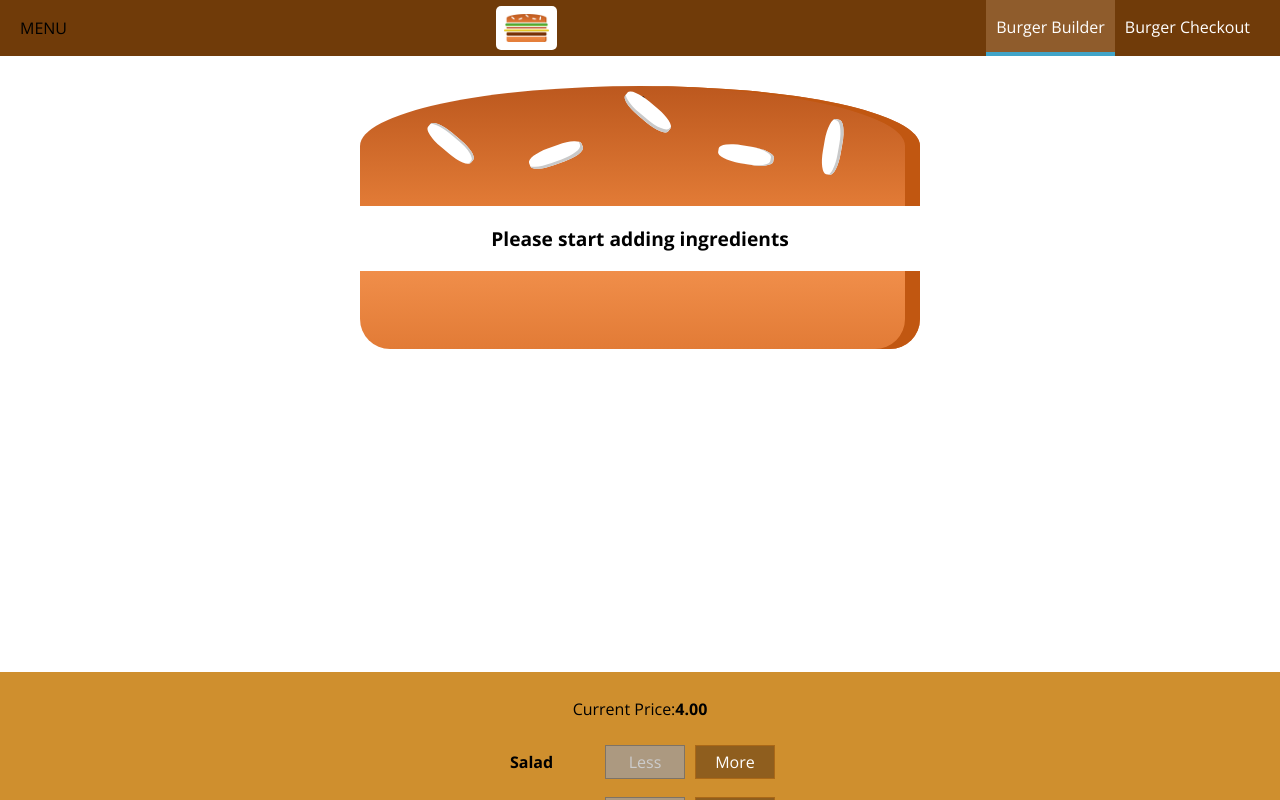
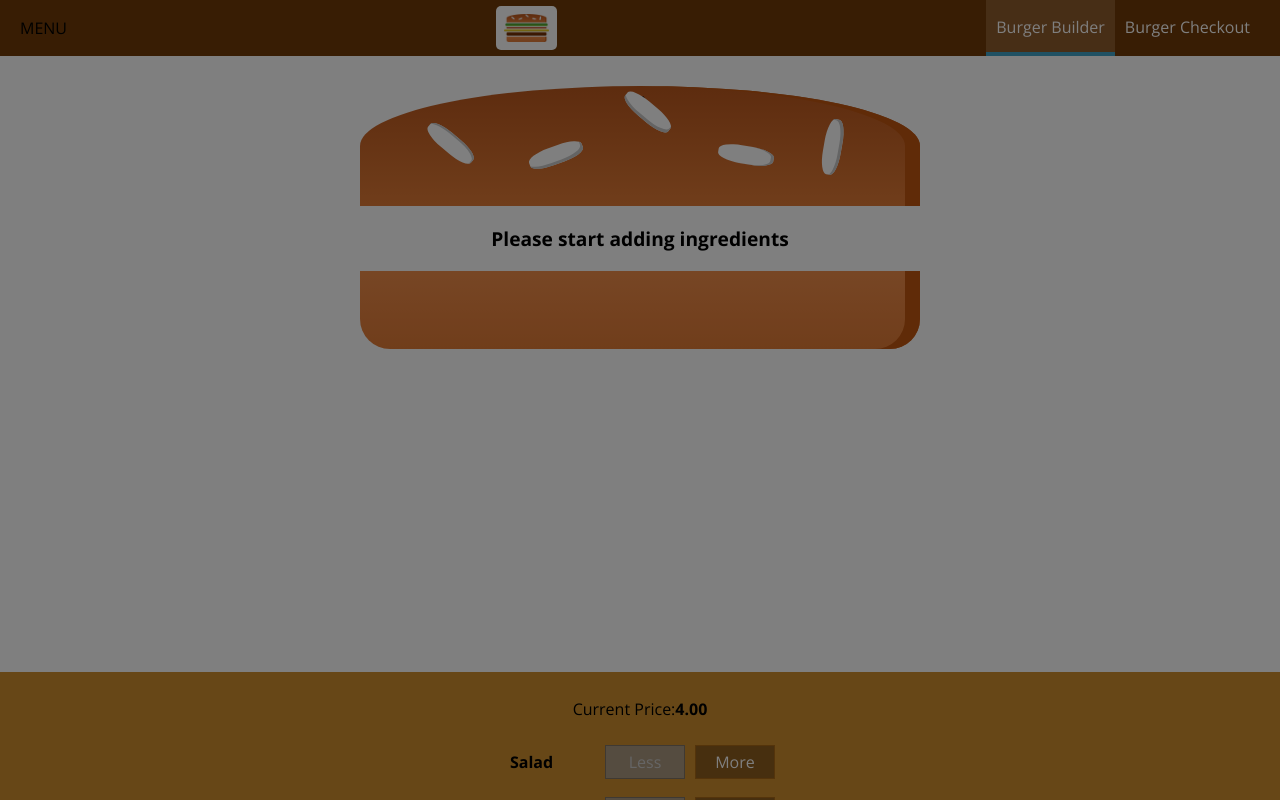
Before and after one commit to tushardahiya/burger-builder, a React app: page / in a window 1280 px wide. Shown: the top 800 px of the page. Built offline with nearby package versions, Linux system fonts and the light colour scheme.

Commit message:
added backdrop

```diff
--- a/src/components/Layout/Layout.js
+++ b/src/components/Layout/Layout.js
@@ -1,17 +1,30 @@
-import React from 'react';
+import React, { Component } from 'react';
 import Auxiliary from '../../hoc/Auxiliary';
 import classes from '../Layout/Layout.css';
 import Toolbar from '../Navigation/Toolbar/Toolbar';
 import SideDrawer from '../Navigation/SideDrawer/SideDrawer';
 
-const layout =(props) => (
-    <Auxiliary>
-        <Toolbar/>
-        <SideDrawer/>
-        <main className={classes.Content} >
-            {props.children}
-        </main>
-    </Auxiliary>
-);
+class Layout extends Component {
+    state={
+        showSideDrawer:true
+    }
 
-export default layout;
+    sideDrawerClosedHandler = ()=> {
+        this.setState({showSideDrawer: false});
+    }
+    render(){
+        return(
+            <Auxiliary>
+                <Toolbar/>
+                <SideDrawer
+                open={this.state.showSideDrawer}
+                closed={this.sideDrawerClosedHandler}/>
+                <main className={classes.Content} >
+                {this.props.children}
+                </main>
+            </Auxiliary>
+        )
+    }
+}
+
+export default Layout;
--- a/src/components/Navigation/NavigationItems/NavigationItem/NavigationItem.css
+++ b/src/components/Navigation/NavigationItems/NavigationItem/NavigationItem.css
@@ -2,7 +2,7 @@
      margin: 10px 0;
      box-sizing: border-box;
      display: block;
-     width: ;: 100%;
+     width: 100%;
  }
 
  .NavigationItem a {
--- a/src/components/Navigation/SideDrawer/SideDrawer.js
+++ b/src/components/Navigation/SideDrawer/SideDrawer.js
@@ -2,10 +2,18 @@
 import Logo from '../../Logo/Logo';
 import NavigationItems from '../NavigationItems/NavigationItems';
 import classes from './SideDrawer.css';
+import Auxiliary from '../../../hoc/Auxiliary';
+import Backdrop from '../../UI/Backdrop/Backdrop';
 
 const sideDrawer=(props)=>{
+    let attachedClasses= [classes.SideDrawer, classes.Close]
+    if(props.open) {
+        attachedClasses=[classes.SideDrawer, classes.Open]
+    }
     return(
-        <div className={classes.SideDrawer}>
+        <Auxiliary>
+            <Backdrop show={props.open} clicked={props.closed}/>
+            <div className={attachedClasses.join(' ')}>
                 <div className={classes.Logo}>
                     <Logo />
                 </div>
@@ -14,6 +22,7 @@
                 </nav>
 
             </div>
+        </Auxiliary>
     )
 };
 
```
Lines whose indentation alone changed are shown as unchanged.
